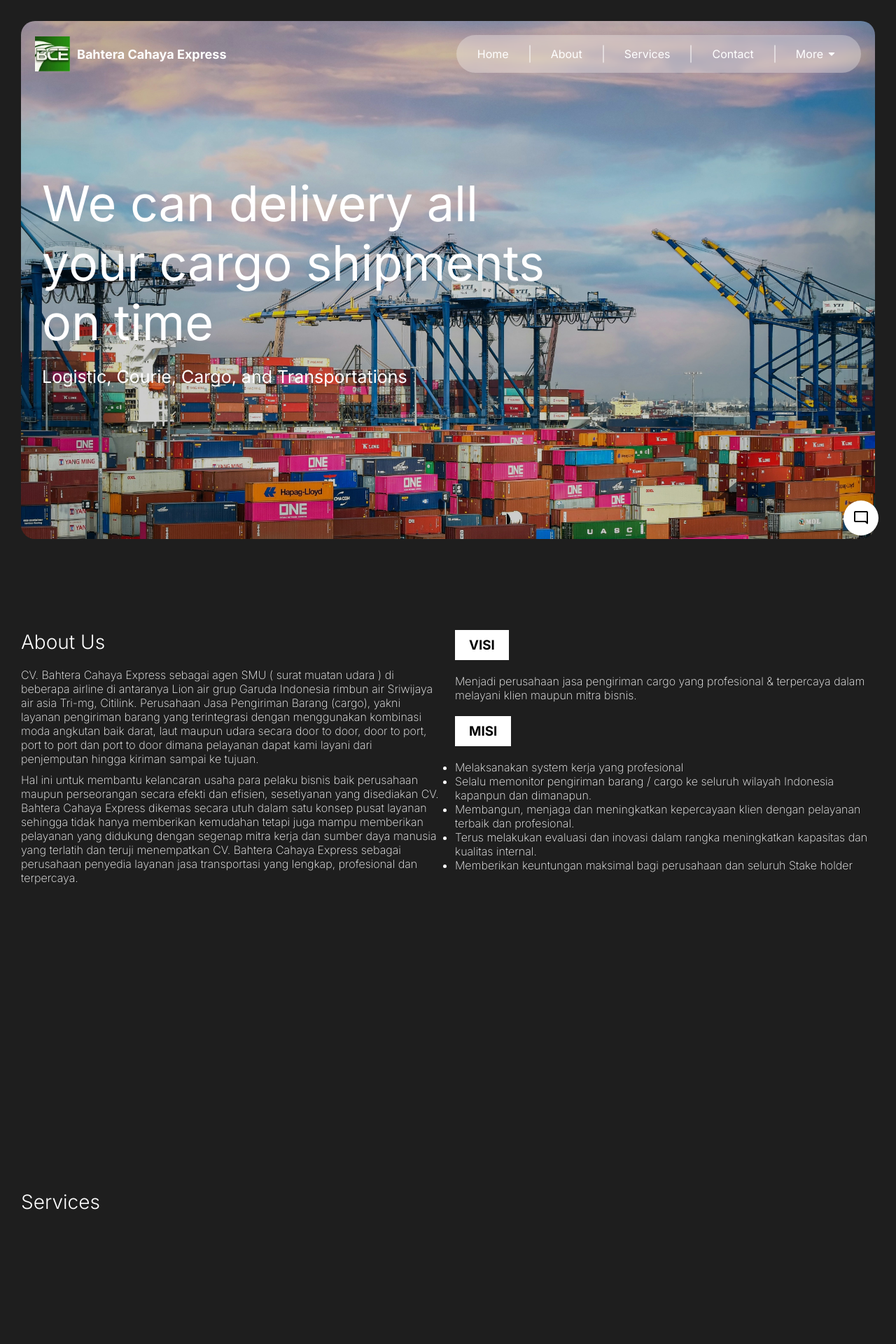
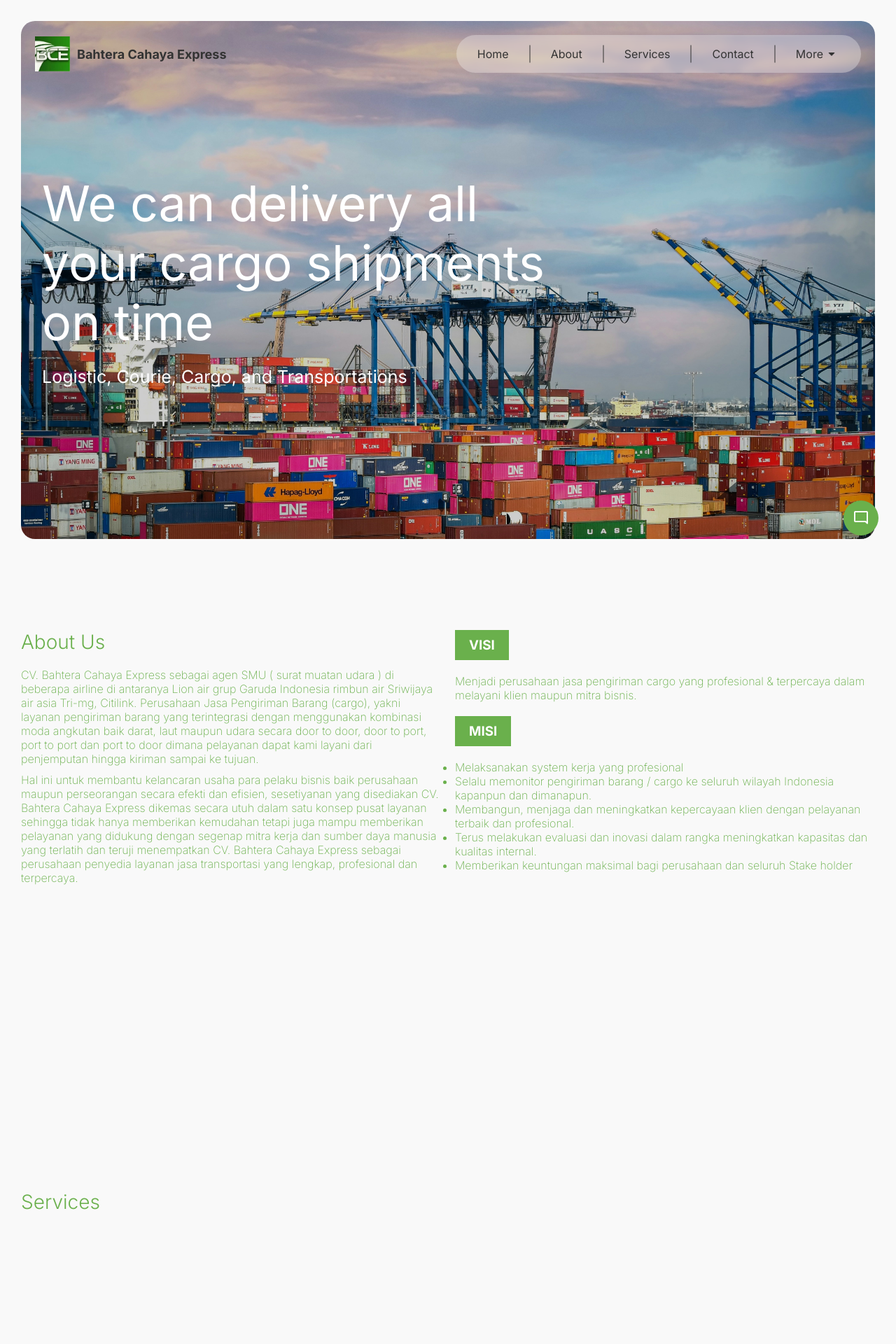
Before and after one commit to fatahillah2606/bce-cargo, a Flask app: page / in a window 1280 px wide. Shown: the top 1920 px of the page at 70% size. Run offline with Flask 3, Linux system fonts and the light colour scheme; some libraries are stand-ins or nearby versions.

Commit message:
menu light mode

```diff
--- a/static/css/navbar.css
+++ b/static/css/navbar.css
@@ -32,7 +32,7 @@
 .navbar .logo span {
   font-size: 18px;
   font-weight: bold;
-  color: #fff;
+  color: var(--text-color);
 }
 
 .navbar .menu {
@@ -59,13 +59,13 @@
   transform: translate(50%, -50%);
   width: 1px;
   height: 50%;
-  background-color: #fff;
+  background-color: var(--text-color);
 }
 .navbar .menu ul li a,
 .navbar .menu ul li.dropdown {
   padding: 15px 30px;
   display: block;
-  color: #fff;
+  color: var(--text-color);
   cursor: pointer;
 }
 .navbar .menu ul li.dropdown {
--- a/static/css/style.css
+++ b/static/css/style.css
@@ -7,7 +7,7 @@
   font-family: "Inter", sans-serif;
   text-decoration: none;
 }
-:root {
+:root [data-theme="dark"] {
   /* Warna Dasar */
   --primary-color: #ffffff; /* Putih */
   --secondary-color: #000000; /* Hitam */
@@ -28,6 +28,28 @@
   /* Warna Interaksi */
   --link-color: #ffffff; /* Warna link */
   --link-hover-color: #cccccc; /* Warna hover untuk link */
+}
+:root [data-theme="light"] {
+  /* Warna Dasar */
+  --primary-color: #6ab04c; /* Hijau sebagai warna utama */
+  --secondary-color: #ffffff; /* Putih sebagai warna sekunder */
+
+  /* Latar Belakang */
+  --background-color: #f9f9f9; /* Putih pudar untuk latar belakang */
+  --card-background-color: #ffffff; /* Warna latar belakang elemen seperti card */
+
+  /* Warna Teks */
+  --text-color: #333333; /* Warna teks utama yang gelap */
+  --muted-text-color: #666666; /* Warna teks yang lebih redup */
+
+  /* Warna Batasan dan Elemen */
+  --border-color: #dddddd; /* Warna batas untuk elemen */
+  --button-background-color: #6ab04c; /* Warna latar belakang tombol utama */
+  --button-hover-color: #57a041; /* Warna hover untuk tombol */
+
+  /* Warna Interaksi */
+  --link-color: #6ab04c; /* Warna link */
+  --link-hover-color: #57a041; /* Warna hover untuk link */
 }
 
 html,
--- a/templates/index.html
+++ b/templates/index.html
@@ -16,7 +16,7 @@
       href="https://cdnjs.cloudflare.com/ajax/libs/font-awesome/6.6.0/css/all.min.css"
     />
   </head>
-  <body>
+  <body data-theme="light">
     <!-- NAVBAR START -->
     <div class="navbar">
       <div class="logo">
```
